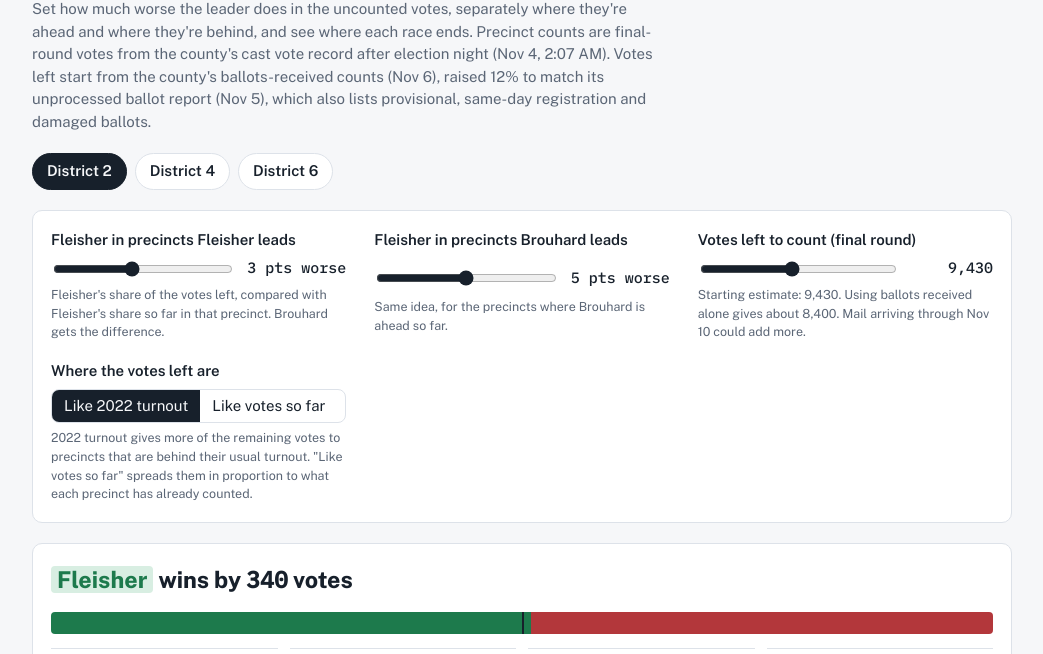
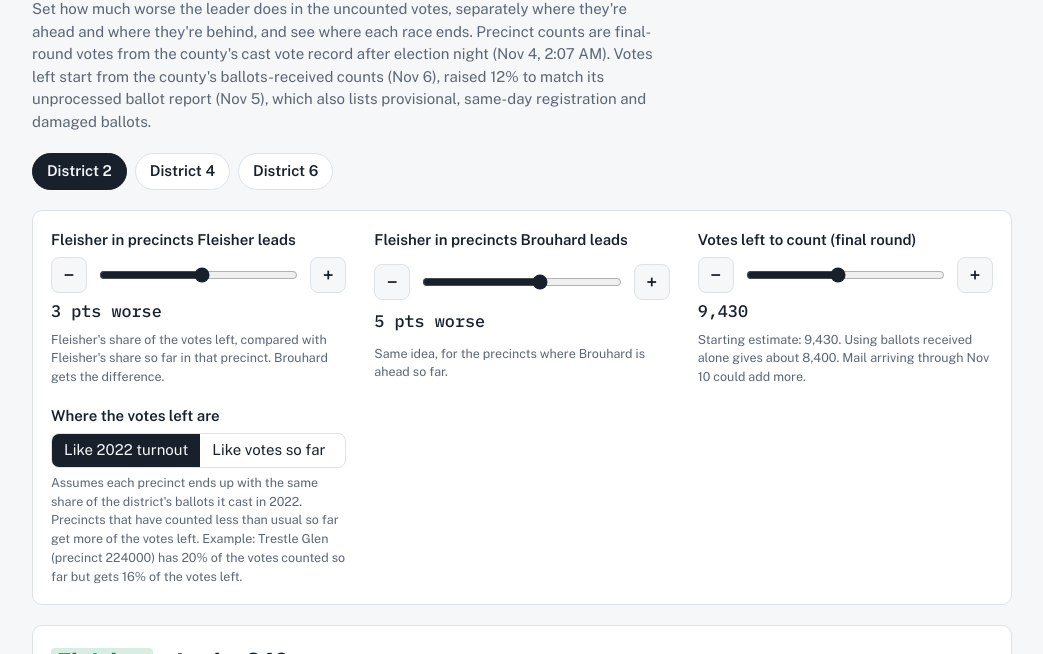
Before and after one commit to anaajibicho-gif/7q1yed6mdok3g5, a plain HTML site: page t67x1bnym6i4zn/index.html in a window 1280 px wide. Shown: the part 72-726 px from the top of the page, without its empty margins (118-1161 px from the left). Drawn offline with nearby package versions, Linux system fonts and the light colour scheme.

Commit message:
Smoother what-if controls and spread explanation
Co-Authored-By: Claude Opus 5.5 <noreply@anthropic.com>

```diff
--- a/t67x1bnym6i4zn/index.html
+++ b/t67x1bnym6i4zn/index.html
@@ -43,8 +43,10 @@ button:focus-visible, input:focus-visible, select:focus-visible { outline: 2px s
 .ctl { display: grid; gap: 6px; min-width: 0 }
 .ctl label { font-weight: 600 }
 .ctl .row { display: flex; align-items: center; gap: 12px }
-.ctl input[type=range] { flex: 1; min-width: 0; accent-color: var(--fg) }
-.ctl output { min-width: 5.5em; text-align: right; font-weight: 500 }
+.ctl input[type=range] { flex: 1; min-width: 0; height: 32px; margin: 0; accent-color: var(--fg); touch-action: pan-y; cursor: pointer }
+.ctl output { font-weight: 500; font-size: 1.05rem }
+.step { flex: none; width: 36px; height: 36px; border-radius: 8px; border: 1px solid var(--line); background: var(--bg); color: var(--fg); font: 600 1.2rem/1 var(--sans); cursor: pointer; touch-action: manipulation }
+.step:active { background: var(--line) }
 .ctl small { color: var(--muted) }
 .seg { display: inline-flex; border: 1px solid var(--line); border-radius: 8px; overflow: hidden }
 .seg button { font: inherit; padding: 5px 12px; border: 0; background: transparent; color: var(--fg); cursor: pointer }
@@ -94,17 +96,17 @@ td input.set { border-color: var(--focus); border-width: 2px }
   <section class="panel controls" aria-label="Assumptions">
     <div class="ctl">
       <label for="x" id="x-label">Where the leader is ahead</label>
-      <div class="row"><input type="range" id="x" min="-10" max="20" step="0.5"><output id="x-out" class="num"></output></div>
+      <div class="row"><button type="button" class="step" data-for="x" data-d="-1" aria-label="Less">−</button><input type="range" id="x" min="-10" max="15" step="1"><button type="button" class="step" data-for="x" data-d="1" aria-label="More">+</button></div><output id="x-out" class="num"></output>
       <small id="x-help"></small>
     </div>
     <div class="ctl">
       <label for="y" id="y-label">Where the trailing candidate is ahead</label>
-      <div class="row"><input type="range" id="y" min="-10" max="20" step="0.5"><output id="y-out" class="num"></output></div>
+      <div class="row"><button type="button" class="step" data-for="y" data-d="-1" aria-label="Less">−</button><input type="range" id="y" min="-10" max="15" step="1"><button type="button" class="step" data-for="y" data-d="1" aria-label="More">+</button></div><output id="y-out" class="num"></output>
       <small id="y-help"></small>
     </div>
     <div class="ctl">
       <label for="left">Votes left to count (final round)</label>
-      <div class="row"><input type="range" id="left" min="2000" max="18000" step="50"><output id="left-out" class="num"></output></div>
+      <div class="row"><button type="button" class="step" data-for="left" data-d="-250" aria-label="Fewer">−</button><input type="range" id="left" min="4000" max="16000" step="250"><button type="button" class="step" data-for="left" data-d="250" aria-label="More">+</button></div><output id="left-out" class="num"></output>
       <small id="left-help"></small>
     </div>
     <div class="ctl">
@@ -113,7 +115,7 @@ td input.set { border-color: var(--focus); border-width: 2px }
         <button type="button" id="spread-t22" data-spread="t22">Like 2022 turnout</button>
         <button type="button" id="spread-n" data-spread="n">Like votes so far</button>
       </div>
-      <small>2022 turnout gives more of the remaining votes to precincts that are behind their usual turnout. "Like votes so far" spreads them in proportion to what each precinct has already counted.</small>
+      <small id="spread-help"></small>
     </div>
   </section>
 
@@ -182,7 +184,7 @@ function render() {
   const r = model(), m = r.m, A = m.a, B = m.b;
   document.querySelectorAll('[data-race]').forEach((b) => b.setAttribute('aria-pressed', b.dataset.race === state.race));
   document.querySelectorAll('[data-spread]').forEach((b) => b.setAttribute('aria-pressed', b.dataset.spread === state.spread));
-  $('x').value = state.x; $('y').value = state.y; $('left').value = state.left;
+  ['x', 'y', 'left'].forEach((id) => { if (document.activeElement !== $(id)) $(id).value = state[id]; });
   const word = (v) => v === 0 ? 'same as so far' : (v > 0 ? `${v} pts worse` : `${-v} pts better`);
   $('x-out').textContent = word(state.x); $('y-out').textContent = word(state.y);
   $('left-out').textContent = fmt(state.left);
@@ -209,6 +211,12 @@ function render() {
   ].join('');
 
   const sorted = [...r.rows].sort((a, b) => b.left - a.left);
+  const counted = r.rows.reduce((t, x) => t + (x.p.shown ? x.p.a + x.p.b : 0), 0);
+  const big = sorted[0], bigName = big.p.area.split(';')[0].replace(/\s\d+%$/, '');
+  const bigNow = big.p.shown ? (big.p.a + big.p.b) / counted * 100 : 0, bigLeft = big.left / state.left * 100;
+  $('spread-help').textContent = state.spread === 't22'
+    ? `Assumes each precinct ends up with the same share of the district's ballots it cast in 2022. Precincts that have counted less than usual so far get more of the votes left. Example: ${bigName} (precinct ${big.p.p}) has ${bigNow.toFixed(0)}% of the votes counted so far but gets ${bigLeft.toFixed(0)}% of the votes left.`
+    : `Assumes every precinct is equally far along in counting, so each one's votes left match its share of the votes counted so far. Example: ${bigName} (precinct ${big.p.p}) has ${bigNow.toFixed(0)}% of the votes counted so far, so it also gets ${bigLeft.toFixed(0)}% of the votes left.`;
   $('rows').innerHTML = sorted.map((x) => {
     const key = state.race + '|' + x.p.p;
     const name = x.p.area.split(';')[0].replace(/\s\d+%$/, '');
@@ -230,7 +238,13 @@ function setRace(k) {
 }
 document.querySelectorAll('[data-race]').forEach((b) => b.addEventListener('click', () => setRace(b.dataset.race)));
 document.querySelectorAll('[data-spread]').forEach((b) => b.addEventListener('click', () => { state.spread = b.dataset.spread; render(); }));
-['x', 'y', 'left'].forEach((id) => $(id).addEventListener('input', (e) => { state[id] = Number(e.target.value); render(); }));
+let frame = 0;
+const schedule = () => { if (!frame) frame = requestAnimationFrame(() => { frame = 0; render(); }); };
+['x', 'y', 'left'].forEach((id) => $(id).addEventListener('input', (e) => { state[id] = Number(e.target.value); schedule(); }));
+document.querySelectorAll('.step').forEach((b) => b.addEventListener('click', () => {
+  const el = $(b.dataset.for), v = Math.min(Number(el.max), Math.max(Number(el.min), state[b.dataset.for] + Number(b.dataset.d)));
+  state[b.dataset.for] = v; render();
+}));
 $('rows').addEventListener('change', (e) => {
   const k = e.target.dataset.key; if (!k) return;
   const v = e.target.value.trim().replace('−', '-');
```
Also changed, not shown: data/live.json (+1 -1 lines).
